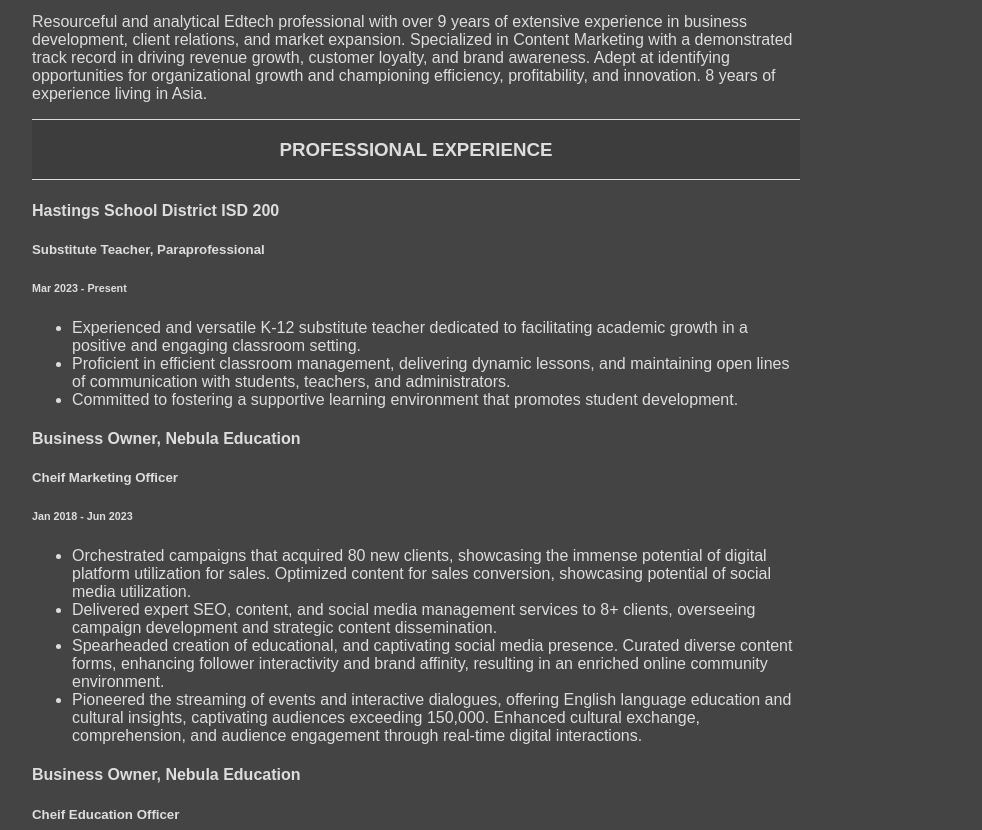
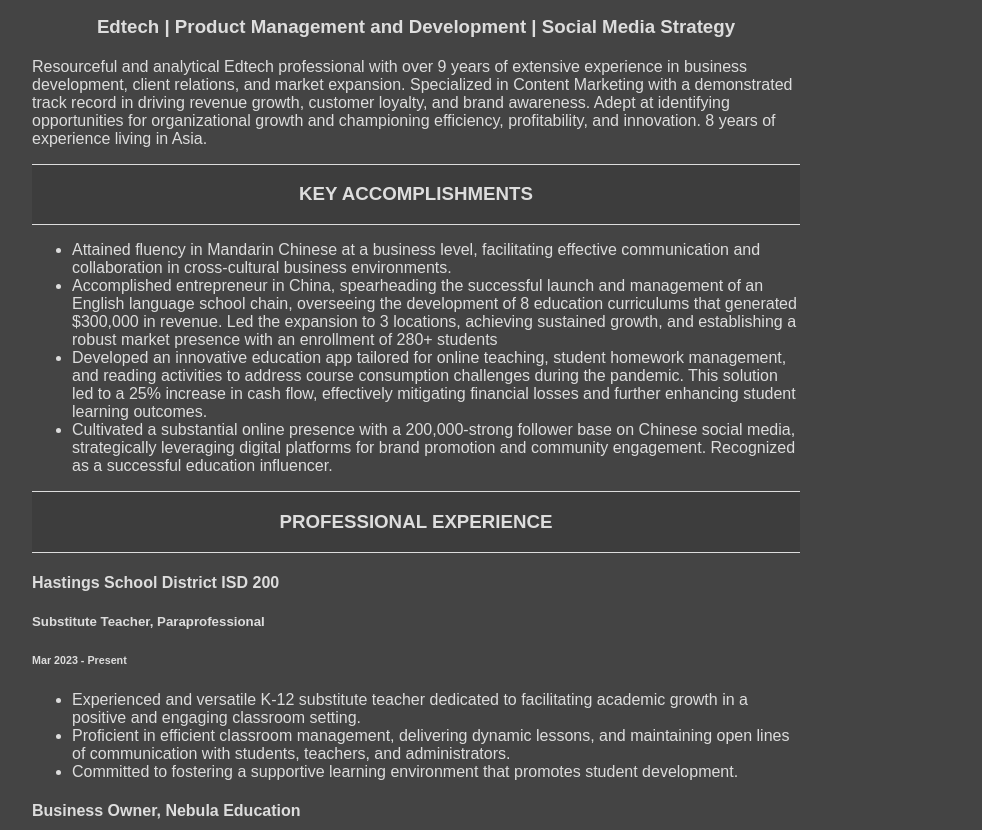
Before and after one commit to xLaineBrain/xLaineBrain.github.io, a plain HTML site: page index.html in a window 1280 px wide. Shown: the part 242-1072 px from the top of the page, without its empty margins (224-1206 px from the left). Drawn offline with Linux system fonts and the light colour scheme.

Commit message:
Update index.html

```diff
--- a/index.html
+++ b/index.html
@@ -21,9 +21,25 @@
     <a class="email" href="mailto:nebulaenglish8@gmail.com">Email: nebulaenglish8@gmail.com</a>
   </p>
   </section>
+   <div class="name-header">
+    <h3> Edtech | Product Management and Development | Social Media Strategy </h3>
+  </div>
   <p> Resourceful and analytical Edtech professional with over 9 years of extensive experience in business development, client relations, and market expansion. Specialized in Content Marketing with a demonstrated track record in driving revenue growth, customer loyalty, and brand awareness. Adept at identifying opportunities for organizational growth and championing efficiency, profitability, and innovation. 8 years of experience living in Asia. </p>
- </div>
+   </div>
 
+   <div class="exp-header">
+    <h3> Key Accomplishments </h3>
+    </div>
+<ul>
+<li>Attained fluency in Mandarin Chinese at a business level, facilitating effective communication and collaboration in cross-cultural business environments.
+</li>
+<li>Accomplished entrepreneur in China, spearheading the successful launch and management of an English language school chain, overseeing the development of 8 education curriculums that generated $300,000 in revenue. Led the expansion to 3 locations, achieving sustained growth, and establishing a robust market presence with an enrollment of 280+ students
+</li>
+<li>Developed an innovative education app tailored for online teaching, student homework management, and reading activities to address course consumption challenges during the pandemic. This solution led to a 25% increase in cash flow, effectively mitigating financial losses and further enhancing student learning outcomes.
+</li>
+<li>Cultivated a substantial online presence with a 200,000-strong follower base on Chinese social media, strategically leveraging digital platforms for brand promotion and community engagement. Recognized as a successful education influencer.
+</li>
+</ul>
 
   <div class="exp-header">
     <h3> Professional Experience </h3>
@@ -56,15 +72,13 @@
       </li>
       <li>Spearheaded creation of educational, and captivating social media presence. Curated diverse content forms, enhancing follower interactivity and brand affinity, resulting in an enriched online community environment.
       </li>
-      <li>Pioneered the streaming of events and interactive dialogues, offering English language education and cultural insights, captivating audiences exceeding 150,000. Enhanced cultural exchange, comprehension, and audience engagement through real-time digital interactions.
-      </li>
       <ul/>
   </div>
 
 
   <div>
     <h4>Business Owner, Nebula Education</h4>
-    <h5>Cheif Education Officer</h5>
+    <h5>Chief Education Officer</h5>
     <h6>Nov 2017 - Jun 2023</h6>
 
     <ul>
@@ -79,7 +93,7 @@
 
   <div class="exp-header">
     <h3> Education </h3>
-  </div>
+    </div>
 
     <div>
       <h5>Bachelor of Arts - Asian Studies, Education and Chinese </h5>
```
